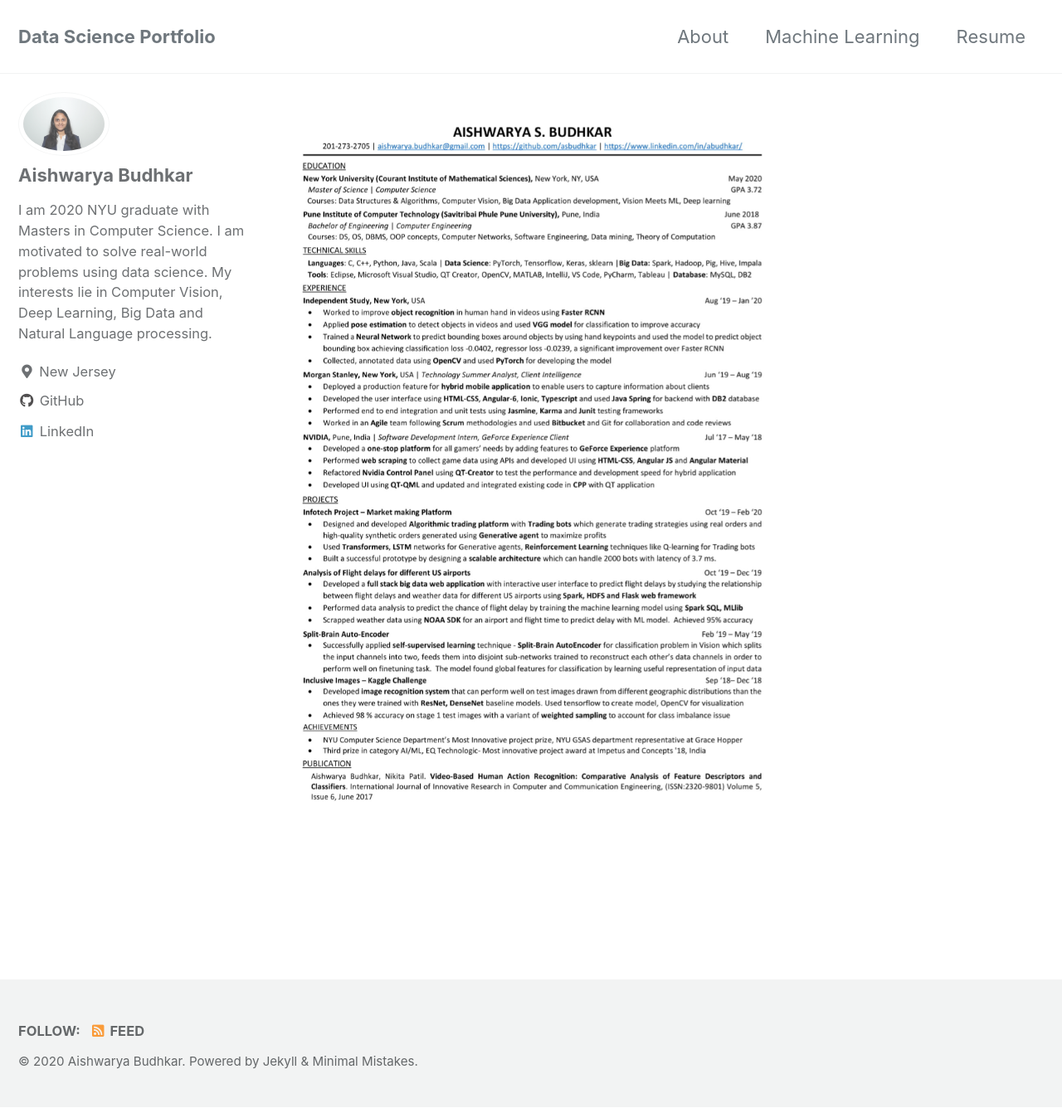
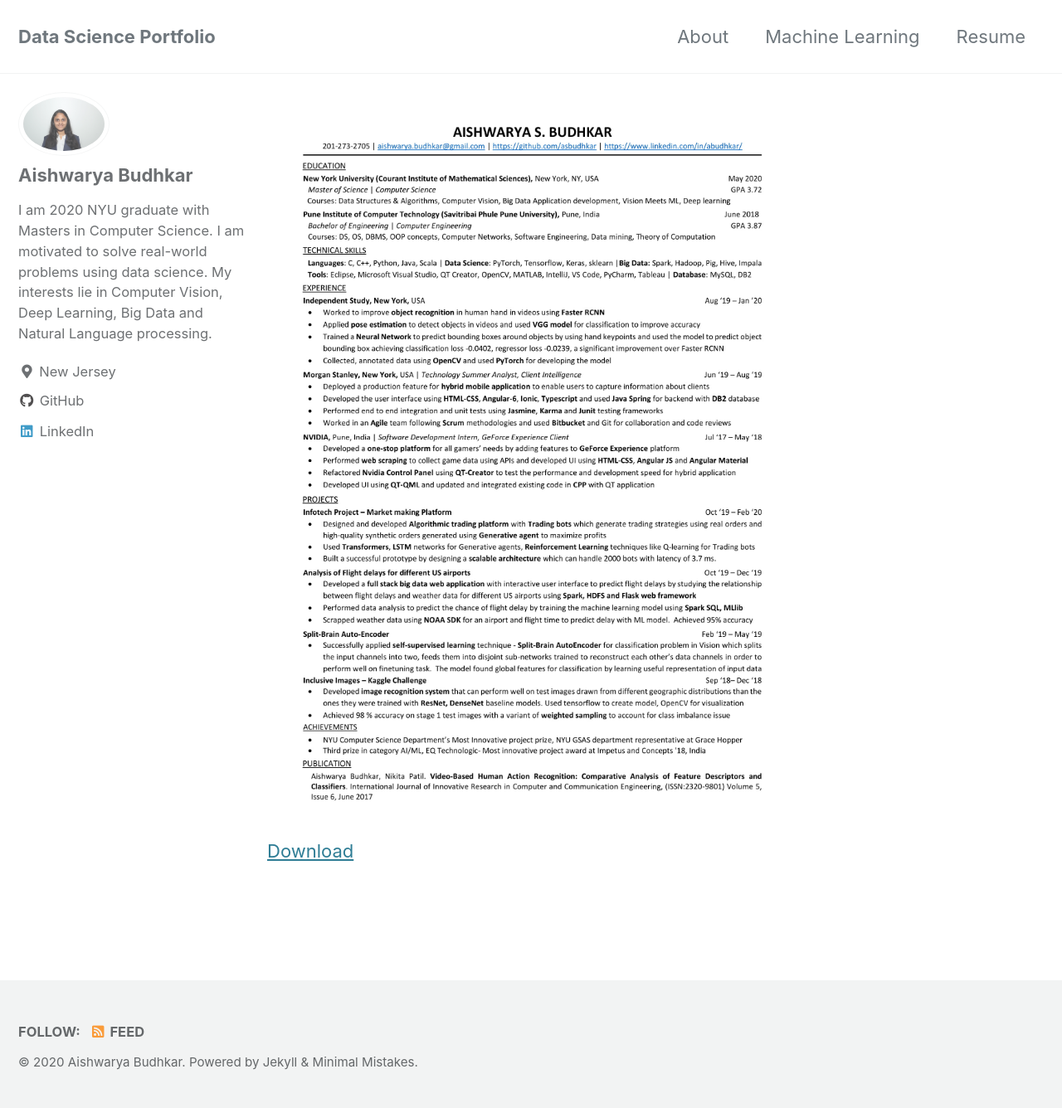
Before and after one commit to asbudhkar/asbudhkar.github.io, a Jekyll site: the page built from _pages/resume.md, in a window 1280 px wide and 1336 px high. Shown: the whole window at 83% size. Built offline with Jekyll 4.4.1, drawn with Linux system fonts in a browser that asks for light colours; cached includes are drawn as plain includes.

Commit message:
Added link to resume

```diff
--- a/_pages/resume.md
+++ b/_pages/resume.md
@@ -7,6 +7,8 @@ author_profile: true
     <img  src="/images/Aishwarya_Budhkar-ML-Resume.jpg" width="600" height="850"/>
 </p>
 
+<a href="https://github.com/asbudhkar/asbudhkar.github.io/blob/master/images/Aishwarya_Budhkar-ML-Resume.pdf">Download</a>
+
 <style>
 .aligncenter {
     text-align: center;
```
